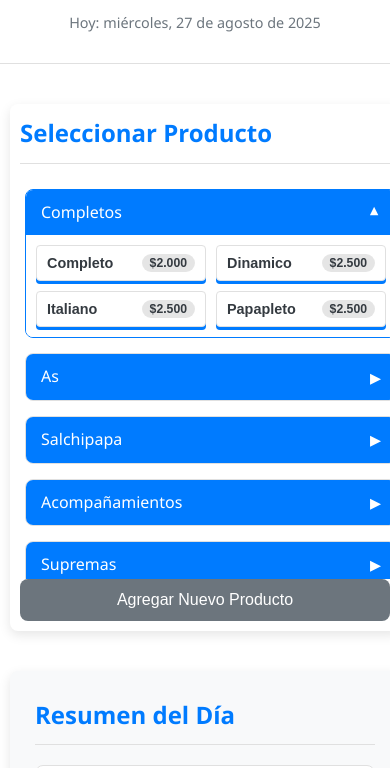
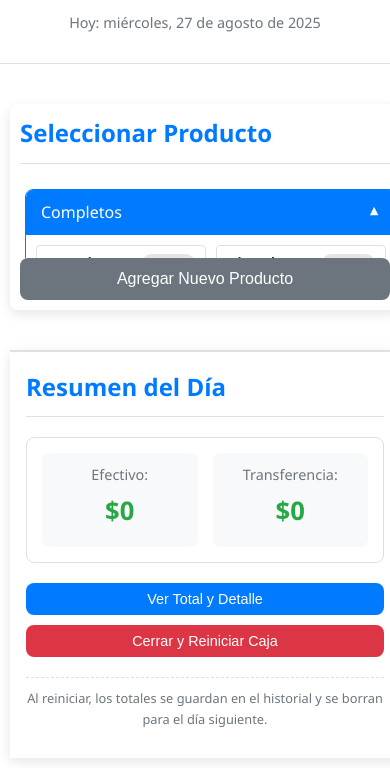
Before and after one commit to IsmaelEFC/apw_caja, a plain HTML site: page index.html in a window 390 px wide. Shown: the part 76-844 px from the top of the page. Drawn offline with nearby package versions, Linux system fonts and the light colour scheme.

Commit message:
Add files via upload

```diff
--- a/app.js
+++ b/app.js
@@ -30,13 +30,41 @@ const precioProductoInput = document.getElementById('precio-producto');
 // --- FUNCIONES ---
 
 async function inicializarApp() {
+    try {
+        console.log('Inicializando aplicación...');
+
+        // Configurar la fecha actual
         const hoy = new Date();
         const opcionesFecha = { weekday: 'long', year: 'numeric', month: 'long', day: 'numeric' };
+        if (fechaActualSpan) {
             fechaActualSpan.textContent = hoy.toLocaleDateString('es-CL', opcionesFecha);
+        } else {
+            console.error('Elemento fechaActualSpan no encontrado en el DOM');
+        }
+
+        // Cargar productos
         await cargarProductos();
+
+        // Generar botones de productos
         generarBotonesProductos();
+
+        // Cargar totales desde localStorage
+        const savedEfectivo = parseFloat(localStorage.getItem('totalEfectivo')) || 0;
+        const savedTransferencia = parseFloat(localStorage.getItem('totalTransferencia')) || 0;
+        const savedDetalle = JSON.parse(localStorage.getItem('detalleVentas') || '{}');
+
+        // Actualizar variables globales
+        totalEfectivo = savedEfectivo;
+        totalTransferencia = savedTransferencia;
+        detalleVentas = savedDetalle;
+
+        // Actualizar la interfaz
         actualizarResumen();
-    registrarServiceWorker();
+
+        console.log('Aplicación inicializada correctamente');
+    } catch (error) {
+        console.error('Error al inicializar la aplicación:', error);
+    }
 }
 
 async function cargarProductos() {
@@ -246,12 +274,29 @@ function formatearPrecio(monto) {
 }
 
 function actualizarResumen() {
-    totalEfectivoSpan.textContent = formatearPrecio(totalEfectivo);
-    totalTransferenciaSpan.textContent = formatearPrecio(totalTransferencia);
+    try {
+        console.log('Actualizando resumen...', { totalEfectivo, totalTransferencia });
+
+        // Asegurarse de que los elementos del DOM existen
+        if (!totalEfectivoSpan || !totalTransferenciaSpan) {
+            console.error('Elementos del resumen no encontrados en el DOM');
+            return;
+        }
+
+        // Formatear y mostrar los totales
+        totalEfectivoSpan.textContent = formatearPrecio(totalEfectivo || 0);
+        totalTransferenciaSpan.textContent = formatearPrecio(totalTransferencia || 0);
+
+        // Guardar en localStorage
         localStorage.setItem('totalEfectivo', totalEfectivo);
         localStorage.setItem('totalTransferencia', totalTransferencia);
-    localStorage.setItem('detalleVentas', JSON.stringify(detalleVentas));
-    localStorage.setItem('productos', JSON.stringify(productos));
+        localStorage.setItem('detalleVentas', JSON.stringify(detalleVentas || {}));
+        localStorage.setItem('productos', JSON.stringify(productos || []));
+
+        console.log('Resumen actualizado correctamente');
+    } catch (error) {
+        console.error('Error al actualizar el resumen:', error);
+    }
 }
 
 function registrarVenta(metodo) {
--- a/index.html
+++ b/index.html
@@ -101,48 +101,48 @@
     <script src="https://cdnjs.cloudflare.com/ajax/libs/jspdf/2.5.1/jspdf.umd.min.js"></script>
     <script src="https://cdnjs.cloudflare.com/ajax/libs/html2canvas/1.4.1/html2canvas.min.js"></script>
     <script>
-        // Registrar el Service Worker
+        // Función para registrar el Service Worker
+        function registerServiceWorker() {
             if ('serviceWorker' in navigator) {
-            window.addEventListener('load', () => {
-                // Forzar actualización de la caché al cargar la página
-                if (window.location.search.includes('sw-update=true')) {
-                    console.log('Actualización forzada del Service Worker');
-                    navigator.serviceWorker.getRegistration().then(reg => {
-                        if (reg) {
-                            reg.unregister().then(() => {
-                                console.log('Service Worker desregistrado, recargando...');
-                                window.location.href = window.location.pathname;
+                // Limpiar caché existente
+                if ('caches' in window) {
+                    caches.keys().then(cacheNames => {
+                        cacheNames.forEach(cacheName => {
+                            if (cacheName.startsWith('el-campeon-')) {
+                                caches.delete(cacheName);
+                            }
                         });
-                        }
                     });
                 }
 
                 // Registrar el Service Worker
-                navigator.serviceWorker.register('./sw.js')
+                navigator.serviceWorker.register('./sw.js', { scope: './' })
                     .then(registration => {
                         console.log('ServiceWorker registrado con éxito:', registration.scope);
+
+                        // Forzar actualización en la próxima carga
+                        if (registration.waiting) {
+                            registration.waiting.postMessage({ type: 'SKIP_WAITING' });
+                        }
 
                         // Verificar actualizaciones
                         registration.addEventListener('updatefound', () => {
                             const newWorker = registration.installing;
                             newWorker.addEventListener('statechange', () => {
                                 if (newWorker.state === 'installed' && navigator.serviceWorker.controller) {
-                                    console.log('Nueva versión disponible. Recargando...');
-                                    window.location.reload();
+                                    console.log('Nueva versión disponible. Actualizando...');
+                                    newWorker.postMessage({ type: 'SKIP_WAITING' });
                                 }
                             });
                         });
 
-                        // Forzar actualización cada 1 hora
+                        // Forzar actualización periódica
                         setInterval(() => {
-                            registration.update().catch(err =>
-                                console.log('Error al actualizar el Service Worker:', err)
-                            );
+                            registration.update().catch(console.error);
                         }, 60 * 60 * 1000);
                     })
                     .catch(error => {
                         console.error('Error al registrar el ServiceWorker:', error);
-                    });
                     });
 
                 // Escuchar mensajes del Service Worker
@@ -151,6 +151,27 @@
                     window.location.reload();
                 });
             }
+        }
+
+        // Registrar el Service Worker cuando el DOM esté listo
+        if (document.readyState === 'loading') {
+            document.addEventListener('DOMContentLoaded', registerServiceWorker);
+        } else {
+            registerServiceWorker();
+        }
+
+        // Forzar actualización manual si se agrega ?update=1 a la URL
+        if (window.location.search.includes('update=1')) {
+            if ('serviceWorker' in navigator) {
+                navigator.serviceWorker.getRegistrations().then(registrations => {
+                    for (let registration of registrations) {
+                        registration.unregister();
+                    }
+                    console.log('Service Workers desregistrados. Recargando...');
+                    window.location.href = window.location.pathname;
+                });
+            }
+        }
     </script>
     <script src="app.js"></script>
 </body>
--- a/style.css
+++ b/style.css
@@ -99,7 +99,65 @@ main {
     overflow: hidden;
 }
 
+/* Mobile-specific styles */
 @media (max-width: 768px) {
+    main {
+        display: flex;
+        flex-direction: column;
+        height: calc(100vh - 120px); /* Adjust based on your header height */
+        overflow: hidden;
+    }
+
+    #productos-section {
+        flex: 1;
+        overflow-y: auto;
+        margin-bottom: 0.5rem;
+    }
+
+    #resumen-section {
+        position: sticky;
+        bottom: 0;
+        left: 0;
+        right: 0;
+        margin: 0;
+        border-radius: 0;
+        border-top: 2px solid var(--border-light);
+        padding: 1rem;
+        z-index: 100;
+        background-color: var(--bg-light);
+    }
+
+    .stats-grid {
+        display: flex;
+        justify-content: space-between;
+        gap: 0.5rem;
+    }
+
+    .stat-item {
+        flex: 1;
+        text-align: center;
+        padding: 0.5rem;
+        background-color: var(--card-bg-light);
+        border-radius: var(--border-radius);
+    }
+
+    .button-group {
+        display: flex;
+        gap: 0.5rem;
+        margin-top: 0.5rem;
+    }
+
+    .button-group .btn {
+        flex: 1;
+        padding: 0.5rem;
+        font-size: 0.9rem;
+    }
+
+    .note {
+        font-size: 0.8rem;
+        margin-top: 0.5rem;
+        text-align: center;
+    }
     main {
         grid-template-columns: 1fr;
         padding: 10px;
```
Also changed, not shown: sw.js (+51 -40 lines). Lines whose indentation alone changed are shown as unchanged.
